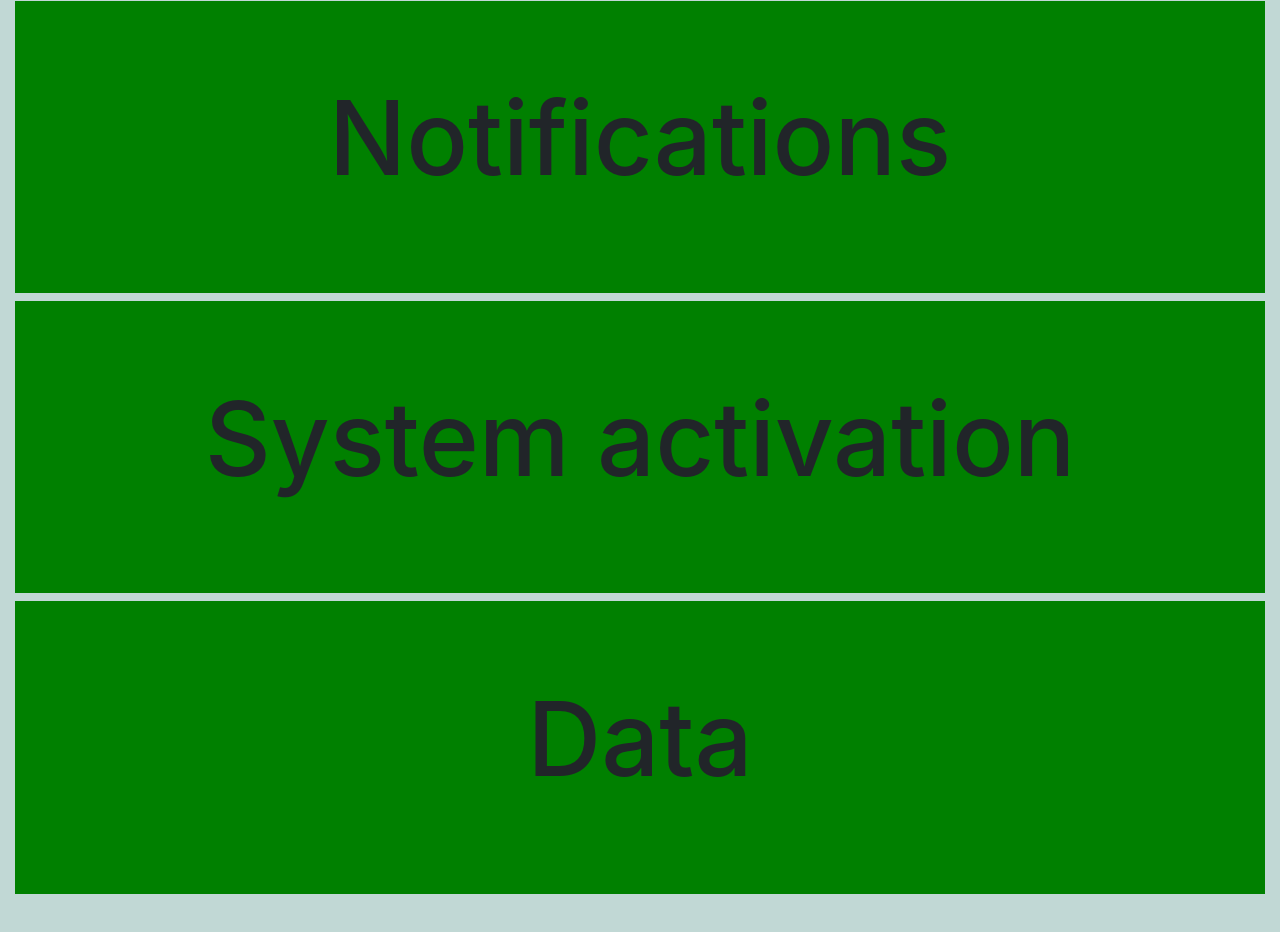
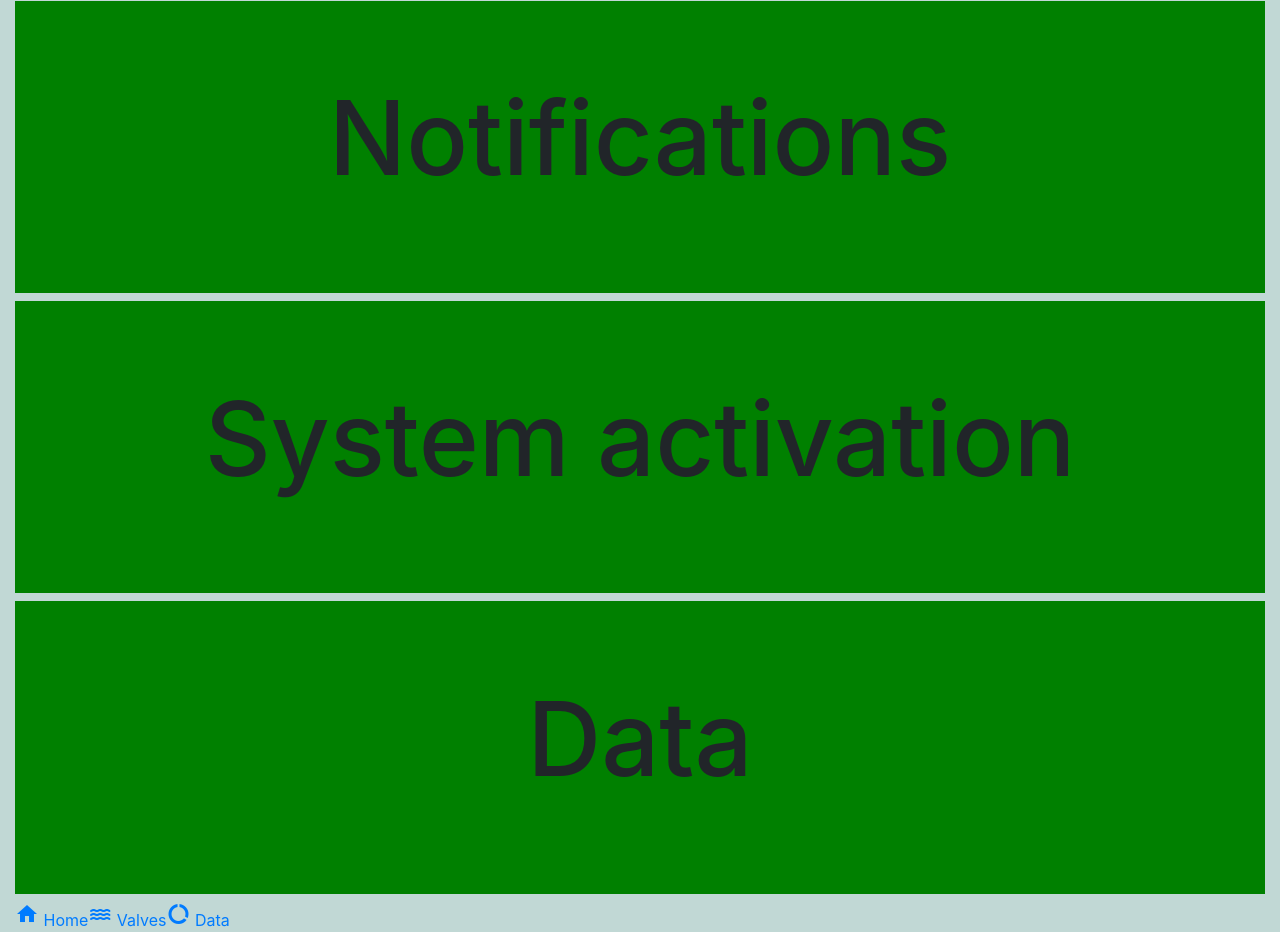
Before and after one commit to TitasZievys/GreenhouseVSCode, a plain HTML site: page index.html in a window 1280 px wide. Shown: the part 810-1742 px from the top of the page. Before the commit the page ends 1712 px from the top, so only its background shows below. Drawn offline with nearby package versions, Linux system fonts and the light colour scheme.

Commit message:
Added icons of the nav bar

```diff
--- a/index.html
+++ b/index.html
@@ -8,6 +8,8 @@
         <script src="https://maxcdn.bootstrapcdn.com/bootstrap/4.0.0/js/bootstrap.min.js" integrity="sha384-JZR6Spejh4U02d8jOt6vLEHfe/JQGiRRSQQxSfFWpi1MquVdAyjUar5+76PVCmYl" crossorigin="anonymous"></script>
         <link rel="stylesheet" href="app.css">
         <script src="app.js"></script>
+        <link href="https://fonts.googleapis.com/icon?family=Material+Icons" rel="stylesheet">
+        <link rel="stylesheet" href="./src/nav.css">
     </head>
 
         <body>
@@ -23,5 +25,20 @@
                         <h1 class="SystemActivation"><p>System activation</p></h1>
                         <h1 class="Data"><p>Data</p></h1>
 
+        <nav class="nav">
+            <a href="#" class="nav__link">
+            <span class="material-icons">home</span>
+            <span class="nav__text">Home</span>
+        </a>
+                    <a href="#" class="nav__link">
+                    <span class="material-icons">water</span>
+                    <span class="nav__text">Valves</span>
+                </a>
+                        <a href="#" class="nav__link">
+                        <span class="material-icons">data_usage</span>
+                        <span class="nav__text">Data</span>
+                    </a>
+        </nav>
+
 </body>
 </html>
```
Also changed, not shown: src/nav.css (added).
